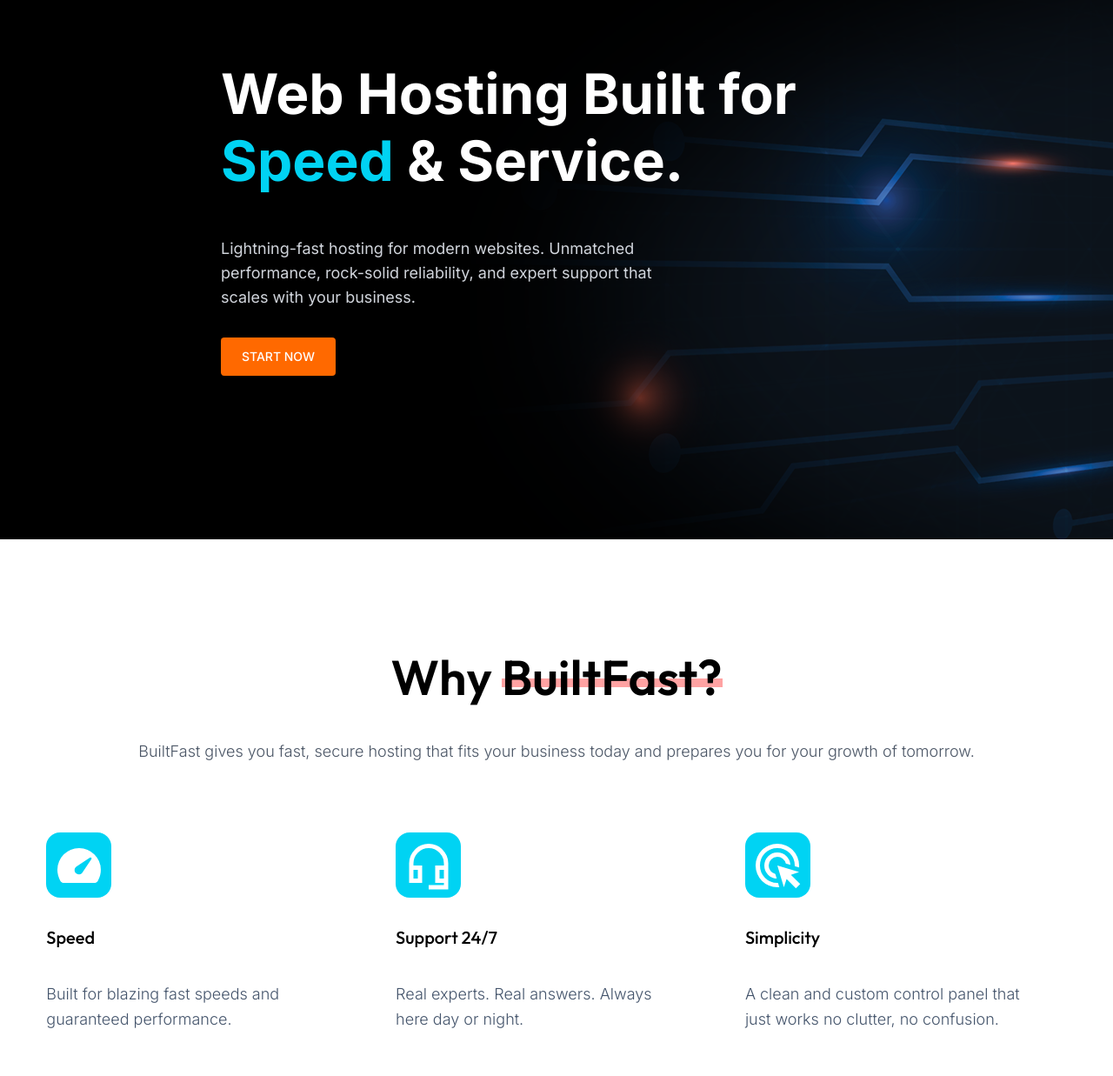
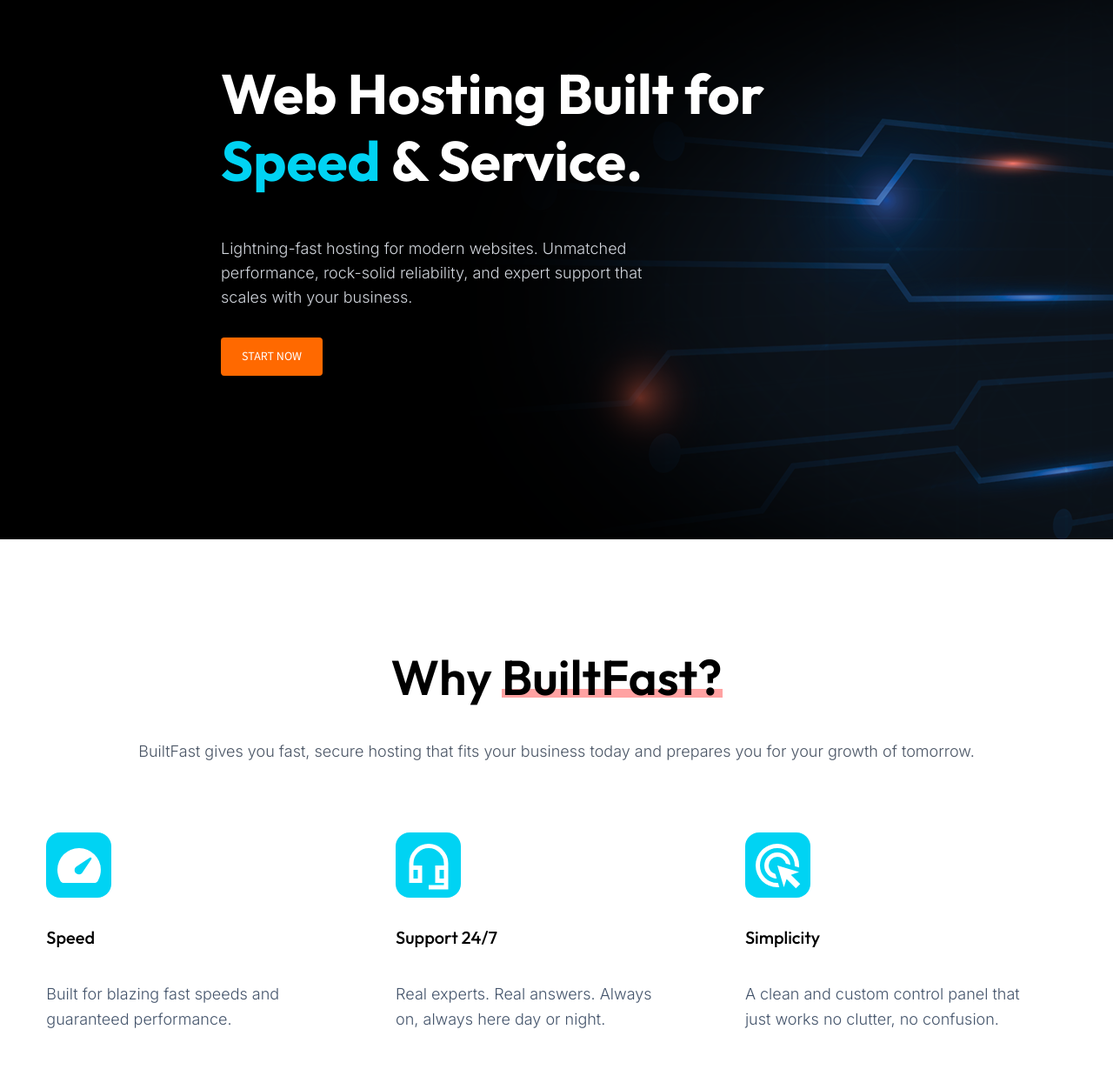
Before and after one commit to kycaron/builtfast-marketing-website, a Nuxt app: page / in a window 1280 px wide. Shown: the part 296-1533 px from the top of the page at 87% size. Built offline with nearby package versions, Linux system fonts and the light colour scheme.

Commit message:
FIx fonts and ui fixes

```diff
--- a/components/HeroHeader.vue
+++ b/components/HeroHeader.vue
@@ -1,6 +1,6 @@
 <template>
   <div class="flex flex-col px-4 sm:px-0">
-    <h1 class="text-4xl sm:text-5xl lg:text-6xl xl:text-[64px] leading-tight sm:leading-tight lg:leading-[1.2] font-bold text-white text-left">
+    <h1 class="text-4xl sm:text-5xl lg:text-6xl xl:text-[64px] leading-tight sm:leading-tight lg:leading-[1.2] font-bold text-white text-left font-sans">
       <span v-if="!highlight">{{ title }}</span>
       <template v-else>
         {{ titleParts[0] }}
@@ -10,7 +10,7 @@
     </h1>
     <p
       v-if="subtitle"
-      class="mt-4 sm:mt-6 text-base sm:text-lg text-gray-300 text-left max-w-full sm:max-w-lg"
+      class="mt-4 sm:mt-6 text-base sm:text-lg text-gray-300 text-left max-w-full sm:max-w-lg font-light"
     >
       {{ subtitle }}
     </p>
--- a/components/PageHeader.vue
+++ b/components/PageHeader.vue
@@ -50,7 +50,7 @@
         <span class="relative inline-block">
           <span class="relative z-10">{{ highlight }}</span>
           <span
-              class="absolute left-0 lg:bottom-5 bottom-1 px-1 w-full h-1.5 lg:h-2.5 z-0"
+              class="absolute left-0 lg:bottom-2 bottom-1 px-1 w-full h-1.5 lg:h-2.5 z-0"
               :class="highlightColorClass"
           ></span>
         </span>
--- a/views/AboutBuiltFast.vue
+++ b/views/AboutBuiltFast.vue
@@ -12,7 +12,7 @@
   {
     icon: 'material-symbols:headset-mic-outline-sharp',
     title: 'Support 24/7',
-    description: 'Real experts. Real answers. Always here \n day or night.',
+    description: 'Real experts. Real answers. Always on, always here \n day or night.',
   },
   {
     icon: 'material-symbols:ads-click',
--- a/views/home/Hero.vue
+++ b/views/home/Hero.vue
@@ -19,7 +19,7 @@
           highlightColor="cyan"
           subtitle="Lightning-fast hosting for modern websites. Unmatched performance, rock-solid reliability, and expert support that scales with your business."
         />
-        <button class="bg-orange-500 hover:bg-orange-600 px-6 py-3 text-white font-medium text-sm rounded">
+        <button class="bg-orange-500 hover:bg-orange-600 px-6 py-3 text-white font-medium text-sm rounded font-source-sans">
           START NOW
         </button>
       </div>
--- a/views/home/Pricing.vue
+++ b/views/home/Pricing.vue
@@ -1,7 +1,7 @@
 <template>
     <AppLayout>
       <template #default>
-        <div class="bg-[#F6F9FB] lg:py-[120px] py-0 pt-10 lg:pt-0">
+        <div class="bg-[#F6F9FB] lg:py-[120px] py-0 pt-10">
           <PageHeader
               title="Simple, Transparent Pricing"
               highlight="Transparent"
```
